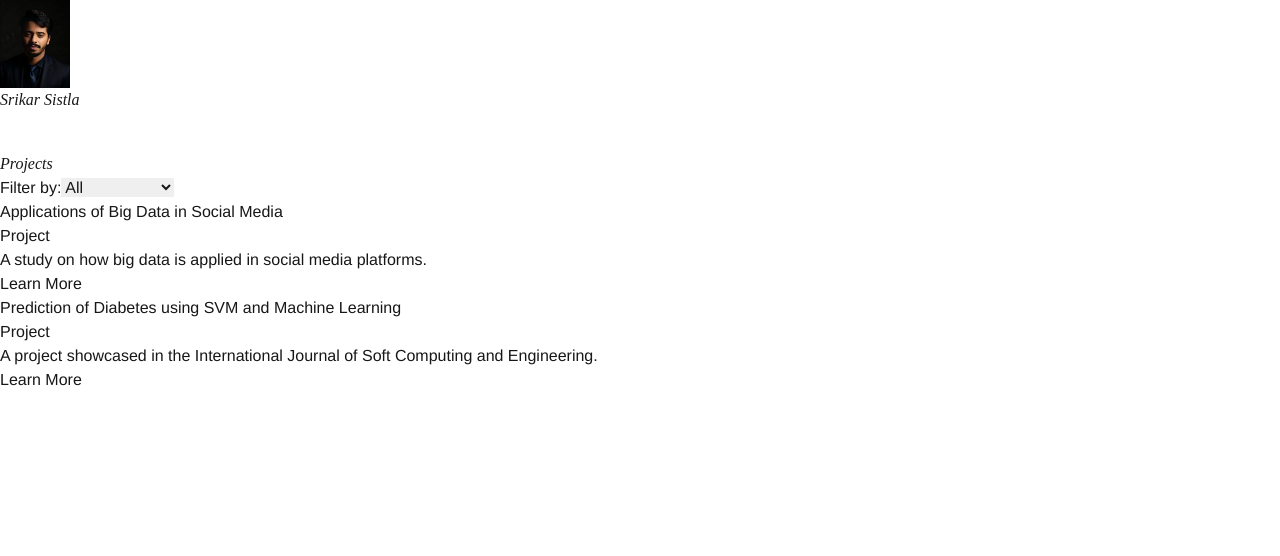
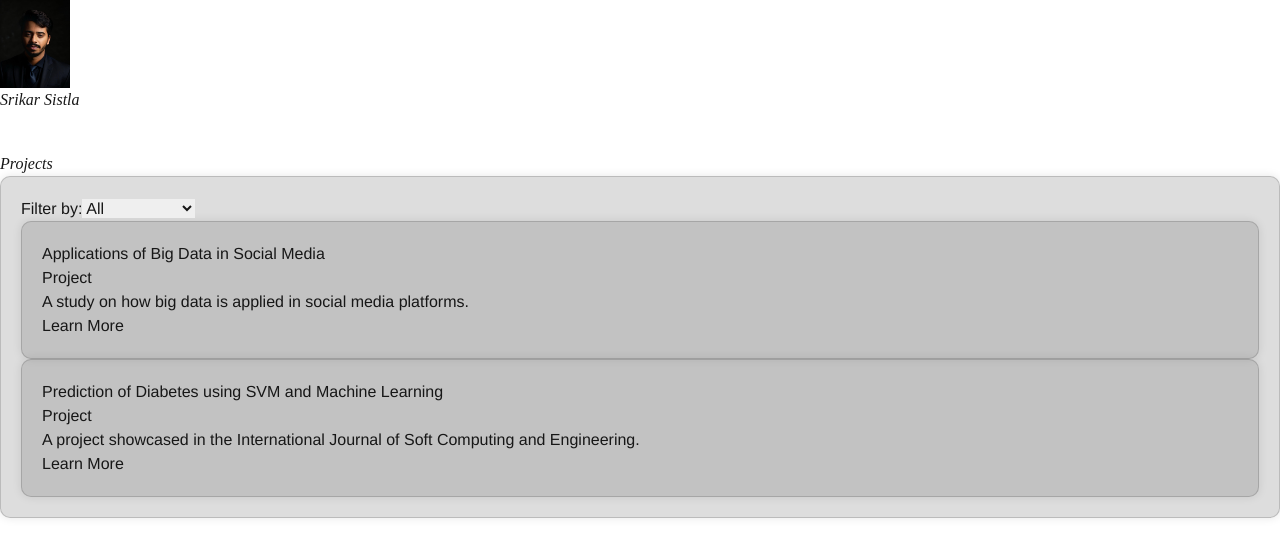
Before and after one commit to SrikarSistla08/MyPortfolio, a Next.js app: page /projects in a window 1280 px wide. Shown: the top 556 px of the page. Built offline with nearby package versions, Linux system fonts and the light colour scheme.

Commit message:
Major updates on look

```diff
--- a/src/components/Projects/projects.js
+++ b/src/components/Projects/projects.js
@@ -20,10 +20,10 @@ const projectsData = [
 ];
 
 const ProjectItem = ({ title, type, description, link }) => (
-  <div className="bg-slate-500 shadow-md rounded-lg p-6 mb-4 hover:shadow-lg transition-all duration-200">
+  <div className="container shadow-md rounded-lg p-6 mb-4 hover:shadow-bg hover:bg-gray-800 transition-all duration-200">
     <h3 className="text-xl font-semibold mb-2">{title}</h3>
-    <p className="text-sm text-gray-600 mb-2">{type}</p>
-    <p className="text-gray-700 mb-4">{description}</p>
+    <p className="text-sm font-semibold text-gray-400 mb-2">{type}</p>
+    <p className="text-white text-700 mb-4">{description}</p>
     <Link href={link} target="_blank" rel="noopener noreferrer" className="text-dark-500 hover:underline">
       Learn More
     </Link>
@@ -38,14 +38,14 @@ const Projects = () => {
     : projectsData.filter(item => item.type === filter);
 
     return (
-        <main className="min-h-screen p-8 sm:p-20">
+        <main className="max-h-screen p-8 sm:p-20">
             <Link href="/" className="text-2xl font-bold hover:text-stone-500 transition-colors duration-200">
               {tempHeader()}
             </Link>
             <div className="experience-container justify-between items-center grid justify-center items-center flex-col w-full h-full p-4">
-            <h2 className="text-5xl font-bold mb-8 text-white text-left font-bold old-standard-tt-regular-italic hover:animate-pulse duration-200">Projects</h2>
-            <div className="mb-4 bg-slate-800 p-4 rounded-lg shadow-inner">
-                <label htmlFor="filter" className="mr-4 text-white font-semibold">Filter by:</label>
+              <h2 className="text-5xl font-bold mb-8 text-white text-left font-bold old-standard-tt-regular-italic hover:animate-pulse duration-1000">Projects </h2>
+                <div className="container mb-4 bg-transparent p-4 rounded-lg shadow-inner">
+                    <label htmlFor="filter" className="bg-transparent mr-4 text-white font-semibold">Filter by:</label>
                     <select
                     id="filter"
                     value={filter}
@@ -57,12 +57,11 @@ const Projects = () => {
                     <option value="Certification">Certifications</option>
                     <option value="Award">Awards</option>
                     </select>
-            </div>
-
-            <div className="grid grid-cols-1 md:grid-cols-2 lg:grid-cols-3 gap-8 w-full">
+                    <div className="mt-8 grid grid-cols-2 md:grid-cols-2 lg:grid-cols-3 gap-8 w-full">
                         {filteredProjects.map((item, index) => (
                         <ProjectItem key={index} {...item} />
                         ))}
+                    </div>
                 </div>
             </div>
         </main>
```
Lines whose indentation alone changed are shown as unchanged.
